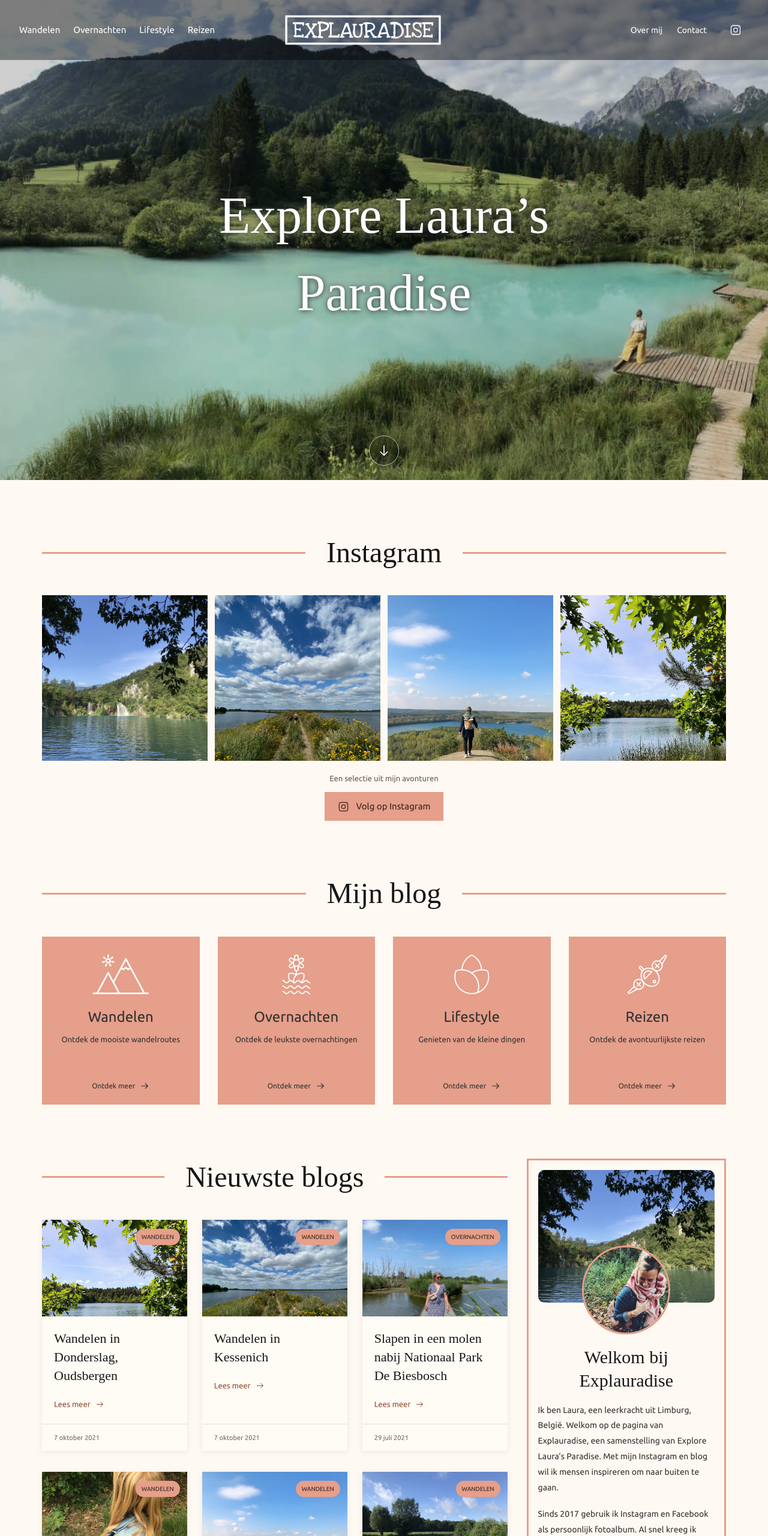
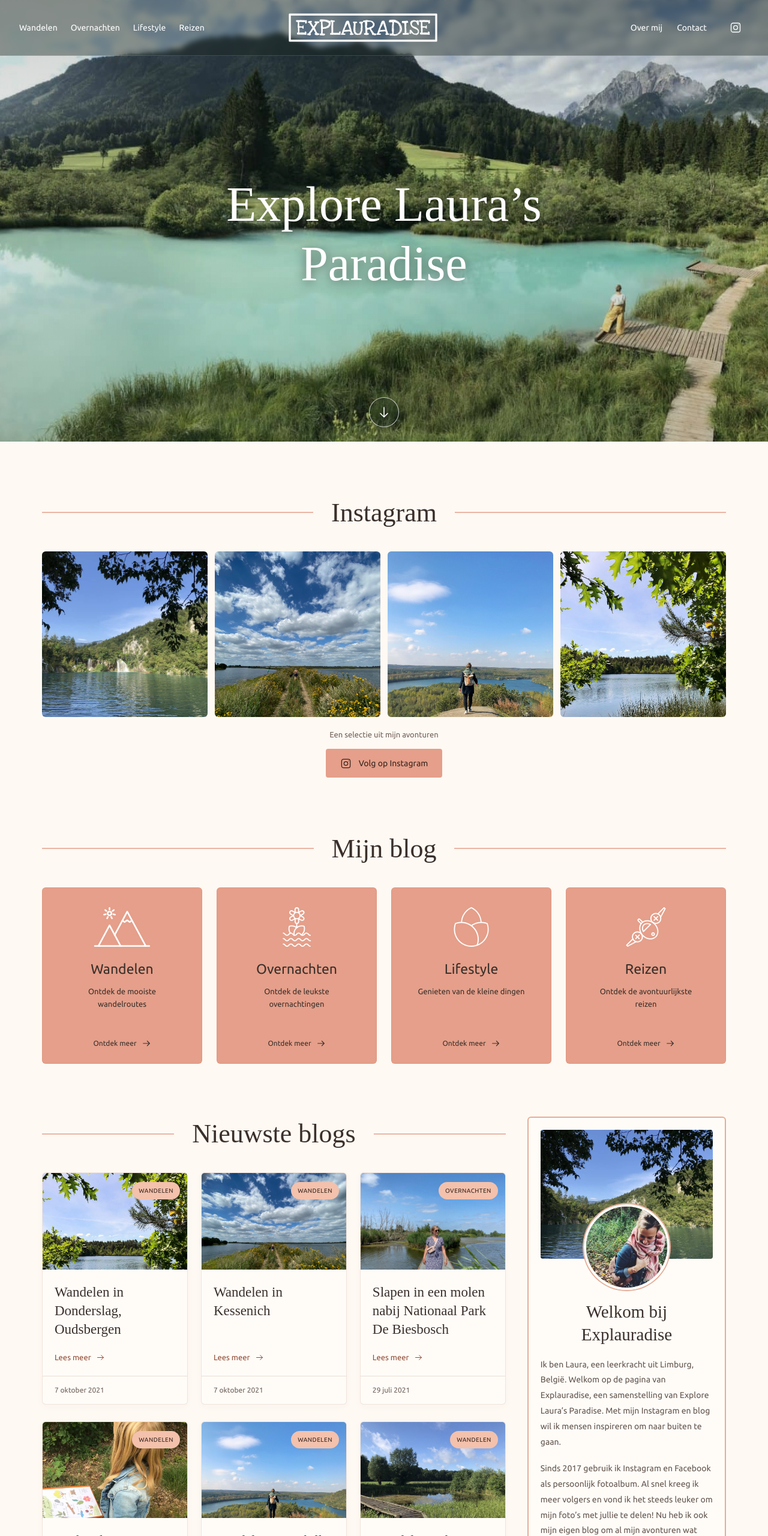
Before and after one commit to Citingdude/explauradise-astro, an Astro site: page / in a window 1280 px wide. Shown: the top 2560 px of the page at 60% size. Built offline with nearby package versions, Linux system fonts and the light colour scheme; Astro itself is replaced by a stand-in of ours; a web font is replaced by a local one.

Commit message:
style(global): update color variables and improve layout styles

```diff
--- a/src/styles/global.css
+++ b/src/styles/global.css
@@ -3,11 +3,14 @@
 @theme {
   --color-cream: #fff9f3;
   --color-peach: #e59f8a;
-  --color-ink: #313131;
+  --color-ink: #3a302b;
+  --color-muted: #706159;
+  --color-line: #eadbd0;
+  --radius-card: 6px;
   --font-sans: 'Ubuntu', sans-serif;
   --font-hand: 'Love Ya Like A Sister', cursive;
 }
-:root { color: #313131; background: var(--color-cream); font-family: var(--font-sans); font-synthesis: none; }
+:root { color: var(--color-ink); background: var(--color-cream); font-family: var(--font-sans); font-synthesis: none; -webkit-font-smoothing: antialiased; }
 html { scroll-behavior: smooth; scroll-padding-top: 24px; }
 body { margin: 0; }
 img { display: block; max-width: 100%; }
@@ -19,78 +22,84 @@ button { cursor: pointer; }
 .hero a:focus-visible, .site-header :focus-visible, .site-footer :focus-visible { outline-color: white; }
 ::selection { background: #e59f8a; color: #313131; }
 .container { width: min(1140px, calc(100% - 48px)); margin-inline: auto; }
-.section { padding-top: 90px; }
-.section-heading { display: flex; align-items: center; gap: 35px; margin-bottom: 40px; }
-.section-heading::before, .section-heading::after { content: ''; height: 3px; background: var(--color-peach); flex: 1; }
-.section-heading h2 { font: 400 clamp(32px, 3.8vw, 48px)/1.3 var(--font-hand); color: #171717; text-align: center; }
-.button { display: inline-flex; justify-content: center; align-items: center; gap: 12px; background: var(--color-peach); color: #38251e; padding: 13px 22px; font-size: 15px; transition: background .2s; }
-.button:hover { background: #f1b49f; }
+.section { padding-top: clamp(64px, 7vw, 100px); }
+.section-heading { display: flex; align-items: center; gap: 30px; margin-bottom: 36px; }
+.section-heading::before, .section-heading::after { content: ''; height: 2px; background: var(--color-peach); opacity: .75; flex: 1; }
+.section-heading h2 { font: 400 clamp(32px, 3.5vw, 44px)/1.3 var(--font-hand); color: var(--color-ink); text-align: center; text-wrap: balance; }
+.button { display: inline-flex; justify-content: center; align-items: center; gap: 12px; background: var(--color-peach); color: #38251e; min-height: 48px; padding: 13px 24px; border-radius: 4px; font-size: 14px; font-weight: 500; transition: background .2s, box-shadow .2s; }
+.button:hover { background: #f1b49f; box-shadow: 0 4px 14px #6b433014; }
 .button svg { width: 19px; height: 19px; }
 .text-link { display: inline-flex; align-items: center; gap: 10px; color: #934c35; font-size: 14px; padding: 8px 0; }
 .text-link:hover { text-decoration: underline; }
 .text-link svg { width: 17px; height: 17px; }
 .skip-link { position: fixed; top: 10px; left: 10px; background: #313131; color: white; padding: 12px; z-index: 100; transform: translateY(-160%); }
 .skip-link:focus { transform: none; }
-.site-header { position: absolute; z-index: 10; width: 100%; background: #0006; color: white; }
-.header-inner { display: grid; grid-template-columns: 1fr auto 1fr auto; align-items: center; gap: 26px; width: min(1800px, calc(100% - 64px)); min-height: 100px; }
+.site-header { position: absolute; z-index: 10; width: 100%; background: #17231e66; border-bottom: 1px solid #ffffff24; backdrop-filter: blur(5px); color: white; }
+.header-inner { display: grid; grid-template-columns: 1fr auto 1fr auto; align-items: center; gap: 26px; width: min(1800px, calc(100% - 64px)); min-height: 92px; }
 .brand { grid-column: 2; grid-row: 1; }
-.brand img { width: 260px; height: auto; }
-.desktop-nav { grid-column: 1; grid-row: 1; display: flex; align-items: center; gap: 22px; font-size: 15px; font-weight: 500; }
+.brand img { width: 248px; height: auto; }
+.desktop-nav { grid-column: 1; grid-row: 1; display: flex; align-items: center; gap: 22px; font-size: 14px; font-weight: 500; }
 .desktop-nav a, .secondary-nav a { padding-block: 12px; }
 .desktop-nav a:hover, .secondary-nav a:hover { text-decoration: underline; text-underline-offset: 6px; }
 .secondary-nav { display: flex; justify-content: end; gap: 24px; font-size: 14px; }
-.header-social { padding: 12px; }
+.header-social { padding: 12px; border-radius: 50%; transition: background .2s; }
+.header-social:hover, .menu-toggle:hover { background: #ffffff1f; }
 .header-social svg { width: 20px; height: 20px; }
-.menu-toggle { display: none; padding: 12px; }
+.menu-toggle { display: none; padding: 12px; border-radius: 4px; }
 .menu-close-icon { display: none; }
 .menu-toggle[aria-expanded='true'] .menu-close-icon { display: block; }
 .menu-toggle[aria-expanded='true'] .menu-open-icon { display: none; }
-.mobile-nav { background: #313131; max-height: calc(100svh - 80px); overflow-y: auto; }
-.mobile-nav a { display: flex; justify-content: space-between; align-items: center; padding: 15px 0; border-top: 1px solid #fff3; }
+.mobile-nav { background: #fff9f3; color: var(--color-ink); box-shadow: 0 12px 24px #30251c14; max-height: calc(100svh - 80px); overflow-y: auto; }
+.mobile-nav a { display: flex; justify-content: space-between; align-items: center; padding: 15px 0; border-top: 1px solid var(--color-line); }
+.mobile-nav :focus-visible { outline-color: #793f2d; }
+.mobile-nav a:hover { color: #934c35; }
 .mobile-nav svg { width: 18px; height: 18px; }
-.hero { position: relative; height: 100svh; min-height: 580px; max-height: 1000px; display: grid; place-items: center; background: #658175; color: white; }
+.hero { position: relative; height: 92svh; min-height: 580px; max-height: 900px; display: grid; place-items: center; background: #658175; color: white; }
 .hero-image { position: absolute; inset: 0; width: 100%; height: 100%; object-fit: cover; object-position: center; }
-.hero-shade { position: absolute; inset: 0; background: #00000030; }
-.hero h1 { position: relative; font: 400 clamp(58px, 6.7vw, 96px)/1.5 var(--font-hand); text-align: center; max-width: 850px; width: 80%; text-shadow: 0 1px 10px #313131; margin-top: 50px; }
-.hero-scroll { position: absolute; bottom: 24px; padding: 12px; border: 1px solid #fff9; border-radius: 50%; background: #0003; }
-.inspiration-image { width: 100%; height: auto; aspect-ratio: 1; object-fit: cover; }
+.hero-shade { position: absolute; inset: 0; background: linear-gradient(180deg, #12211936, #12211918 35%, #12211940); }
+.hero h1 { position: relative; font: 400 clamp(58px, 6.4vw, 90px)/1.2 var(--font-hand); text-align: center; max-width: 820px; width: 80%; text-wrap: balance; text-shadow: 0 2px 18px #13201999; margin-top: 45px; }
+.hero-scroll { position: absolute; bottom: 24px; padding: 12px; border: 1px solid #fffb; border-radius: 50%; background: #18291f44; transition: background .2s; }
+.hero-scroll:hover { background: #18291f88; }
+.inspiration-image { border-radius: var(--radius-card); width: 100%; height: auto; aspect-ratio: 1; object-fit: cover; }
 .instagram-follow { text-align: center; margin-top: 20px; }
-.instagram-follow p { font-size: 13px; color: #66594f; margin-bottom: 12px; }
-.category-grid { display: grid; grid-template-columns: repeat(4, minmax(0, 1fr)); gap: 30px; }
-.category-card { background: var(--color-peach); min-height: 280px; padding: 30px 18px 22px; display: flex; flex-direction: column; align-items: center; text-align: center; transition: background .2s; }
-.category-card:hover { background: #edb09b; }
+.instagram-follow p { font-size: 13px; color: var(--color-muted); margin-bottom: 14px; }
+.category-grid { display: grid; grid-template-columns: repeat(4, minmax(0, 1fr)); gap: 24px; }
+.category-card { background: var(--color-peach); min-height: 294px; padding: 32px 20px 24px; border-radius: var(--radius-card); border: 1px solid #b66c5526; display: flex; flex-direction: column; align-items: center; text-align: center; transition: background .2s, box-shadow .2s; }
+.category-card:hover { background: #edb09b; box-shadow: 0 6px 20px #87432c14; }
 .category-icon { font-family: ExplauradiseIcons; font-size: 66px; font-weight: normal; line-height: 1; color: white; margin-bottom: 22px; }
-.category-card h3 { font-size: 24px; line-height: 1.3; font-weight: 400; }
-.category-card p { font-size: 13px; line-height: 1.6; margin-top: 12px; }
-.category-action { display: flex; align-items: center; gap: 8px; padding-top: 18px; margin-top: auto; font-size: 12px; }
+.category-card h3 { font-size: 23px; line-height: 1.3; font-weight: 500; }
+.category-card p { font-size: 13px; line-height: 1.65; margin-top: 12px; max-width: 190px; }
+.category-action { display: flex; align-items: center; gap: 8px; padding-top: 22px; margin-top: auto; font-size: 12px; font-weight: 500; }
 .category-action svg { width: 16px; height: 16px; }
-.content-layout { display: grid; grid-template-columns: minmax(0, 7fr) minmax(0, 3fr); gap: 32px; padding-top: 90px; padding-bottom: 90px; align-items: start; }
-.article-grid { display: grid; grid-template-columns: repeat(3, minmax(0, 1fr)); gap: 35px 25px; }
-.article-card { background: #fffbf5; box-shadow: 0 2px 10px #00000012; transition: box-shadow .2s; }
-.article-card:hover { box-shadow: 0 4px 14px #0002; }
+.content-layout { display: grid; grid-template-columns: minmax(0, 7fr) minmax(0, 3fr); gap: 36px; padding-top: 88px; padding-bottom: 88px; align-items: start; }
+.article-grid { display: grid; grid-template-columns: repeat(3, minmax(0, 1fr)); gap: 28px 22px; }
+.article-card { background: #fffcf8; border: 1px solid #eadbd0b3; border-radius: var(--radius-card); box-shadow: 0 3px 12px #63473008; transition: box-shadow .2s, border-color .2s; }
+.article-card:hover { border-color: #dab6a3; box-shadow: 0 8px 24px #63473012; }
 .article-link { display: flex; height: 100%; flex-direction: column; }
-.article-image { position: relative; aspect-ratio: 1.5; overflow: hidden; }
+.article-image { border-radius: 5px 5px 0 0; position: relative; aspect-ratio: 1.5; overflow: hidden; }
 .article-image img { width: 100%; height: 100%; object-fit: cover; }
-.category-label { position: absolute; top: 15px; right: 12px; padding: 6px 10px; background: var(--color-peach); border-radius: 20px; font-size: 10px; text-transform: uppercase; color: #38251e; }
-.article-copy { padding: 22px 20px; flex: 1; }
-.article-copy h3 { font: 400 22px/1.4 var(--font-hand); color: #171717; }
-.read-more { display: inline-flex; gap: 8px; align-items: center; font-size: 13px; color: #934c35; margin-top: 22px; }
+.category-label { position: absolute; top: 15px; right: 12px; padding: 7px 11px; background: #f3c1ac; border-radius: 20px; font-size: 10px; font-weight: 500; letter-spacing: .045em; text-transform: uppercase; color: #38251e; }
+.article-copy { padding: 22px 20px 20px; flex: 1; display: flex; flex-direction: column; align-items: start; }
+.article-copy h3 { font: 400 23px/1.35 var(--font-hand); color: var(--color-ink); }
+.read-more { display: inline-flex; gap: 8px; align-items: center; font-size: 13px; color: #934c35; padding-top: 22px; margin-top: auto; }
 .read-more svg { width: 15px; height: 15px; }
-.article-date { padding: 14px 20px; border-top: 1px solid #e8ded4; font-size: 11px; color: #71665c; }
-.author-card, .connect-card { border: 3px solid var(--color-peach); padding: 16px; }
-.author-cover { width: 100%; height: auto; border-radius: 10px; }
-.author-portrait { width: 50%; height: auto; position: relative; margin: -32% auto 18px; border-radius: 50%; border: 3px solid var(--color-peach); }
-.author-card h2, .connect-card h2 { font: 400 30px/1.3 var(--font-hand); text-align: center; color: #171717; }
-.author-card p { margin-top: 18px; font-size: 14px; line-height: 1.85; }
+.article-date { padding: 14px 20px; border-top: 1px solid #e8ded4; font-size: 12px; color: var(--color-muted); }
+.author-card, .connect-card { border: 2px solid #e5ad97; border-radius: var(--radius-card); background: #fffcf8; padding: 20px; }
+.author-cover { width: 100%; height: auto; border-radius: 4px; }
+.author-portrait { width: 50%; height: auto; position: relative; margin: -32% auto 18px; border-radius: 50%; border: 4px solid #fffcf8; box-shadow: 0 0 0 2px #e5ad97; }
+.author-card h2, .connect-card h2 { font: 400 29px/1.3 var(--font-hand); text-align: center; color: var(--color-ink); text-wrap: balance; }
+.author-card p { margin-top: 18px; font-size: 14px; line-height: 1.85; color: #62554d; }
 .author-card .text-link { margin-top: 14px; }
 .connect-card { margin-top: 30px; padding-block: 22px; }
 .social-links { display: flex; gap: 10px; justify-content: center; margin-top: 18px; }
-.social-links a { padding: 12px; color: #934c35; background: #fffbf5; border-radius: 50%; }
+.social-links a { padding: 12px; color: #934c35; background: #f9eee5; border: 1px solid #eadbd0; border-radius: 50%; transition: background .2s; }
+.social-links a:hover { background: #f1d5c5; }
 .social-links svg { width: 20px; height: 20px; }
 .video-section { margin-top: 80px; }
-.video-thumbnail { display: block; position: relative; }
+.video-thumbnail { display: block; position: relative; border-radius: var(--radius-card); overflow: hidden; }
 .video-thumbnail img { width: 100%; height: auto; }
-.play-button { position: absolute; top: 50%; left: 50%; transform: translate(-50%, -50%); width: 72px; height: 72px; border-radius: 50%; background: #fffbf5e8; display: grid; place-items: center; }
+.play-button { position: absolute; top: 50%; left: 50%; transform: translate(-50%, -50%); width: 72px; height: 72px; border-radius: 50%; background: #fffbf5f2; display: grid; place-items: center; box-shadow: 0 4px 24px #17251c33; transition: background .2s; }
+.video-thumbnail:hover .play-button { background: #f3c1ac; }
 .play-button svg { width: 36px; height: 36px; }
 .video-link { margin-top: 12px; }
 .follow-banner { position: relative; min-height: 260px; display: grid; align-items: center; background: #313131; color: white; }
@@ -99,7 +108,7 @@ button { cursor: pointer; }
 .follow-content h2 { font: 400 48px/1.4 var(--font-hand); text-shadow: 0 1px 6px #0009; }
 .follow-content .button { background: #fffbf5; }
 .site-footer { position: relative; background: #313131; color: white; padding-top: 80px; }
-.footer-image { position: absolute; inset: 0; width: 100%; height: 100%; object-fit: cover; opacity: .45; }
+.footer-image { position: absolute; inset: 0; width: 100%; height: 100%; object-fit: cover; opacity: .38; }
 .footer-content { position: relative; }
 .footer-grid { display: grid; grid-template-columns: repeat(4, 1fr); gap: 40px; }
 .footer-grid h2 { font: 400 22px/1.4 var(--font-hand); margin-bottom: 18px; }
@@ -107,7 +116,7 @@ button { cursor: pointer; }
 .site-footer a:hover { text-decoration: underline; }
 .footer-grid .social-links { justify-content: start; }
 .footer-grid .social-links a { color: #313131; }
-.footer-bottom { display: flex; justify-content: space-between; gap: 20px; margin-top: 65px; padding-block: 24px; border-top: 1px solid #fff8; font-size: 12px; line-height: 1.8; }
+.footer-bottom { display: flex; justify-content: space-between; gap: 20px; margin-top: 65px; padding-block: 24px; border-top: 1px solid #fff4; font-size: 12px; line-height: 1.8; }
 @media (max-width: 1099px) {
   .header-inner { display: flex; justify-content: space-between; min-height: 80px; }
   .desktop-nav, .secondary-nav, .header-social { display: none; }
@@ -127,7 +136,7 @@ button { cursor: pointer; }
   .header-inner { width: calc(100% - 32px); }
   .brand img { width: 200px; }
   .hero { min-height: 560px; max-height: 760px; }
-  .hero h1 { width: 90%; font-size: clamp(48px, 12vw, 70px); line-height: 1.4; }
+  .hero h1 { width: 90%; font-size: clamp(48px, 12vw, 70px); line-height: 1.25; }
   .hero-image { object-position: 65% center; }
   .section { padding-top: 55px; }
   .section-heading { gap: 18px; margin-bottom: 28px; }
```
